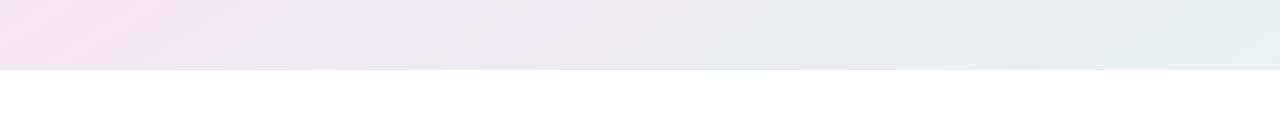
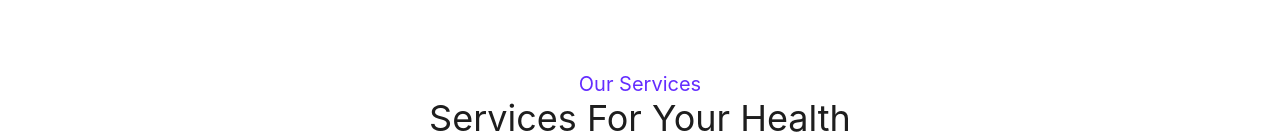
Before and after one commit to checkiamsiam/job-task-health-bondhu-ltd, a React (Create React App) app: page / in a window 1280 px wide. Shown: the part 730-867 px from the top of the page. Before the commit the page ends 800 px from the top, so only its background shows below. Built offline with nearby package versions, Linux system fonts and the light colour scheme.

Commit message:
service starting

```diff
--- a/src/index.css
+++ b/src/index.css
@@ -5,7 +5,7 @@
 
 
 body {
-  background-image: linear-gradient(to bottom  right, #E6F3F5 , #F5E6F5 , #E6F3F5  );
+  background-image: linear-gradient(to right  bottom, #E6F3F5 , #F5E6F5 , #E6F5F0 #E6F3F5  );
   margin: 0;
   font-family: -apple-system, BlinkMacSystemFont, 'Segoe UI', 'Roboto', 'Oxygen',
     'Ubuntu', 'Cantarell', 'Fira Sans', 'Droid Sans', 'Helvetica Neue',
--- a/src/pages/Home/Banner/Banner.js
+++ b/src/pages/Home/Banner/Banner.js
@@ -46,10 +46,10 @@ const Banner = () => {
               <div className="bg-ellipseFive bg-cover bg-center bg-no-repeat">
                 <img src={bannerImage} alt="Img" height="auto" className="" />
               </div>
-              <div className="sm:absolute left-0 bottom-32 cursor-pointer">
+              <div className="sm:absolute -left-10 bottom-32 cursor-pointer">
                 <img src={checkupButton} alt="" />
               </div>
-              <div className="p-3 bg-base-100 sm:mt-0 mt-4 rounded-lg sm:absolute bottom-0 right-0 z-20">
+              <div className="p-3 bg-base-100 sm:mt-0 mt-4 rounded-lg sm:absolute bottom-0 -right-10 z-20">
                   <h1 className="mb-3 font-semibold">Meet Our Doctors</h1>
                   <img src={doctors} alt="" />
                   <div className="w-full h-3 my-1 bg-gradient-to-r from-primary to-white rounded-lg"></div>
--- a/src/pages/Home/Home.js
+++ b/src/pages/Home/Home.js
@@ -1,10 +1,12 @@
 import React from 'react';
 import Banner from './Banner/Banner';
+import Services from './Services/Services';
 
 const Home = () => {
   return (
     <div>
       <Banner></Banner>
+      <Services></Services>
     </div>
   );
 };
--- /dev/null
+++ b/src/pages/Home/Services/Services.js
@@ -0,0 +1,14 @@
+import React from 'react';
+
+const Services = () => {
+  return (
+    <div className='lg:px-32 md:px-20 sm:px-10 px-5'>
+      <div className='text-center'>
+        <h1 className='text-secondary text-xl'>Our Services</h1>
+        <p className='text-accent text-4xl'>Services For Your Health</p>
+      </div>
+    </div>
+  );
+};
+
+export default Services;
```
